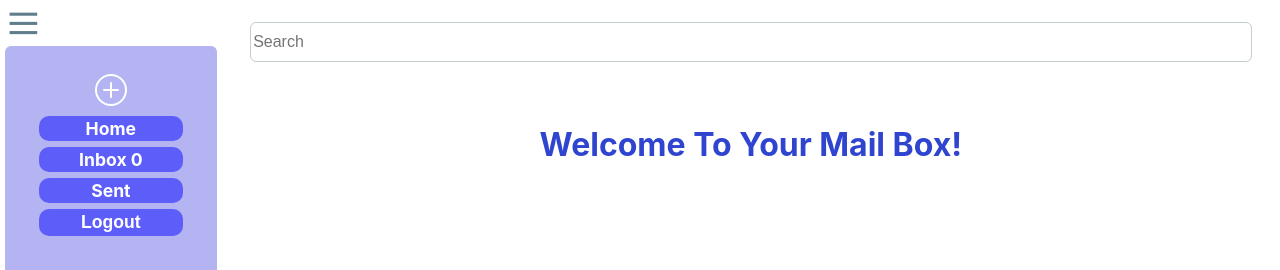
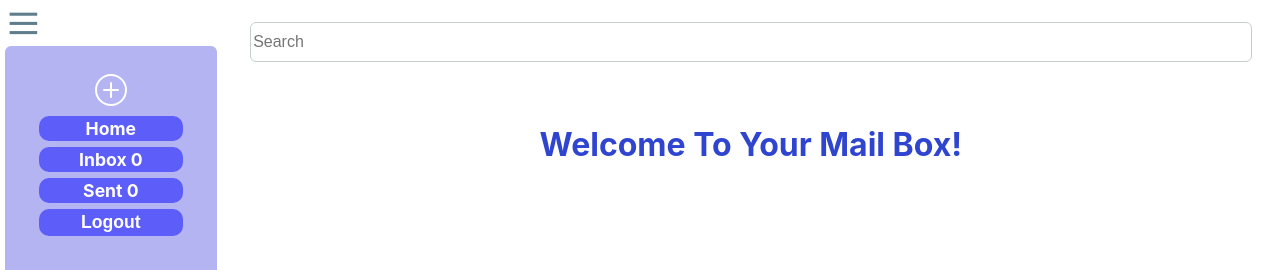
Before and after one commit to Dolly62/MailBox, a React (Create React App) app: page /welcome in a window 1280 px wide. Shown: the top 270 px of the page. Built offline with nearby package versions, Linux system fonts and the light colour scheme; sample sign-in values are in the browser's storage.

Commit message:
Making the mails realtime

```diff
--- a/src/Components/ChatBox/Inbox.js
+++ b/src/Components/ChatBox/Inbox.js
@@ -54,6 +54,10 @@ const Inbox = () => {
   useEffect(() => {
     if (isLoggedIn) {
       fetchMailDataForInbox();
+
+      const intervalId = setInterval(fetchMailDataForInbox, 2000);
+
+      return () => clearInterval(intervalId);
     } else {
       dispatch(mailActions.clearAllMails());
     }
--- a/src/Components/ChatBox/Sent.js
+++ b/src/Components/ChatBox/Sent.js
@@ -41,6 +41,7 @@ const Sent = () => {
         }));
         // console.log(allMails);
         dispatch(mailActions.replaceMails({ sentMailMsg: allMails }));
+        dispatch(mailActions.updateTotalMsgInSent(allMails.length));
       }
     } catch (error) {
       alert(error.message);
@@ -50,6 +51,9 @@ const Sent = () => {
   useEffect(() => {
     if (isLoggedIn) {
       fetchfunctionHandler();
+      const intervalId = setInterval(fetchfunctionHandler, 2000);
+
+      return () => clearInterval(intervalId);
     } else {
       console.log("cleared");
       dispatch(mailActions.clearAllMails());
--- a/src/Components/Header/Header.js
+++ b/src/Components/Header/Header.js
@@ -10,6 +10,7 @@ const Header = () => {
   const isLoggedIn = useSelector((state) => state.auth.isLoggedIn);
 
   const unreadMsgCount = useSelector(state => state.composeMail.unreadMsgCount);
+  const totalMsgInSent = useSelector(state => state.composeMail.totalMsg);
 
   return (
     <Container className={classes.navContainer}>
@@ -31,7 +32,7 @@ const Header = () => {
         )}
         {isLoggedIn && (
           <div className={classes.row}>
-            <NavLink to="/sent-box">Sent</NavLink>
+            <NavLink to="/sent-box">Sent {totalMsgInSent}</NavLink>
           </div>
         )}
         {!isLoggedIn && (
--- a/src/Store/ComposeMails.js
+++ b/src/Store/ComposeMails.js
@@ -6,6 +6,7 @@ const mailSlice = createSlice({
     sentMailMsg: [],
     receivedMailmsg: [],
     unreadMsgCount: 0,
+    totalMsg: 0,
   },
   reducers: {
     replaceMails(state, action) {
@@ -50,6 +51,9 @@ const mailSlice = createSlice({
     updateUnreadMsgCount(state, action) {
       state.unreadMsgCount = action.payload;
     },
+    updateTotalMsgInSent(state, action) {
+      state.totalMsg = action.payload;
+    },
     clearAllMails(state) {
       state.receivedMailmsg = [];
       state.sentMailMsg = [];
```
